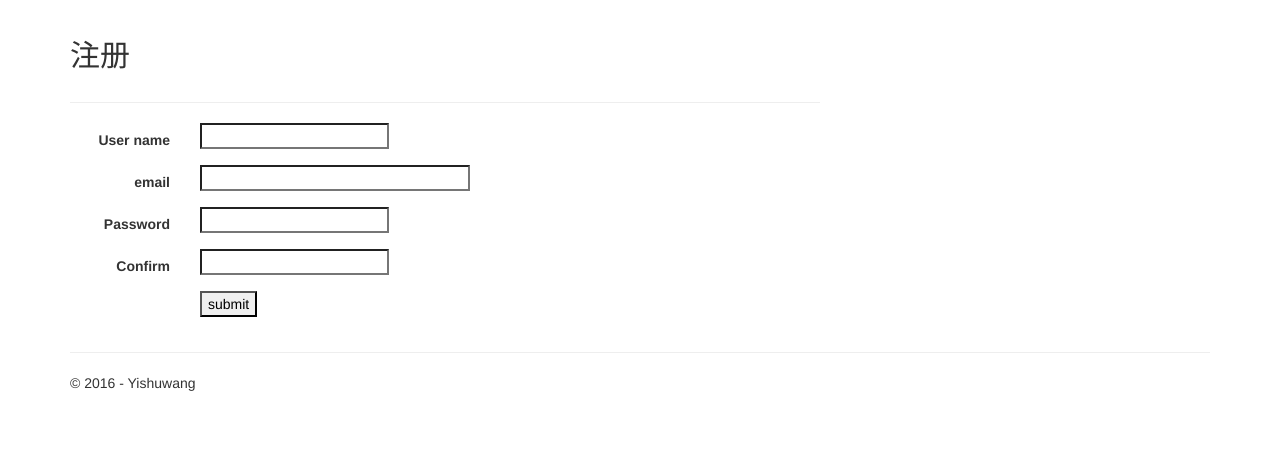
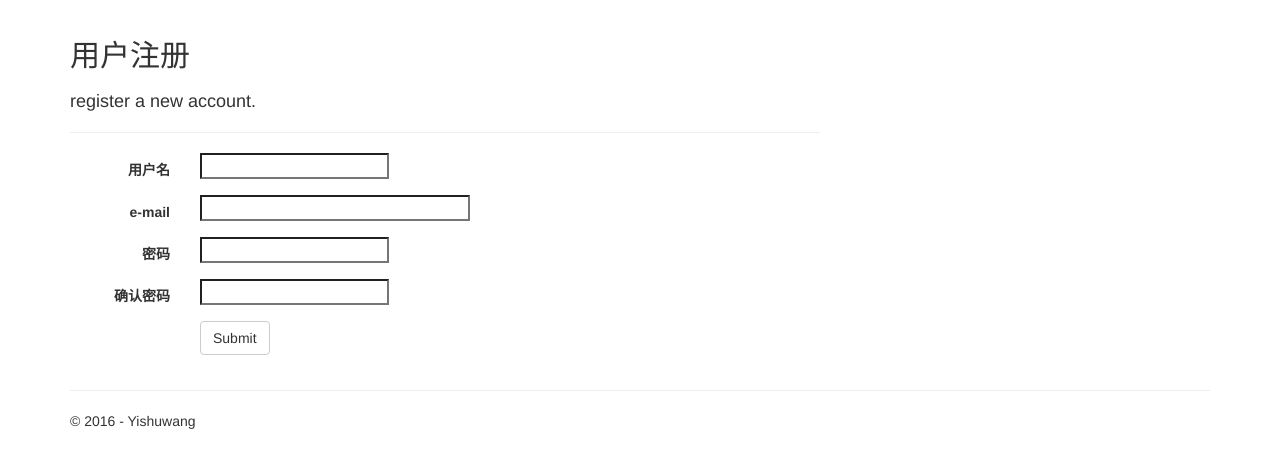
Before and after one commit to shenqili/Yishuwang, a Django app: page /register in a window 1280 px wide. Shown: the part 51-519 px from the top of the page. Run offline with Django 3.2, Linux system fonts and the light colour scheme; some libraries are stand-ins or nearby versions.

Commit message:
Update register.html

```diff
--- a/app/templates/app/register.html
+++ b/app/templates/app/register.html
@@ -2,57 +2,51 @@
 
 {% block content %}
 
-<h2>{{ title }}</h2>
+<h2>用户注册</h2>
 <div class="row">
     <div class="col-md-8">
-        <section id="RegisterForm">
+        <section>
             <form action="" method="post" class="form-horizontal">
                 {% csrf_token %}
+                <h4>register a new account.</h4>
+
                 <hr />
                 <div class="form-group">
-                    <label for="id_username" class="col-md-2 control-label">User name</label>
+                    <label for="id_username" class="col-md-2 control-label">用户名</label>
                     <div class="col-md-10">
-                       {{ form.username }}
+                        {{form.username}} {{form.username.errors}}
                     </div>
                 </div>
                 <div class="form-group">
-                    <label for="id_password" class="col-md-2 control-label">email</label>
+                    <label for="id_password" class="col-md-2 control-label">e-mail</label>
                     <div class="col-md-10">
-                        {{ form.email }}
+                        {{form.email}} {{form.email.errors}}
                     </div>
                 </div>
                 <div class="form-group">
-                    <label for="id_password1" class="col-md-2 control-label">Password</label>
+                    <label for="id_password" class="col-md-2 control-label">密码</label>
                     <div class="col-md-10">
-                       {{ form.password1 }}
+                        {{form.password1}} {{form.password1.errors}}
                     </div>
                 </div>
                 <div class="form-group">
-                    <label for="id_password" class="col-md-2 control-label">Confirm</label>
+                    <label for="id_password" class="col-md-2 control-label">确认密码</label>
                     <div class="col-md-10">
-                        {{ form.password2 }}
+                        {{form.password2}}  {{form.password2.errors}}
                     </div>
                 </div>
 
                 <div class="form-group">
                     <div class="col-md-offset-2 col-md-10">
-                         <input type = 'submit' placeholder="submit" value="submit" >
+                        <input type = 'submit'  value="Submit" class="btn btn-default" />
                     </div>
                 </div>
-                {% if form.errors %}
-                <p class="validation-summary-errors">Please enter a correct user name and password.</p>
-                {% endif %}
+                {% for items in errors %}
+                <p class="validation-summary-errors"> {{items}} </p>
+                {% endfor %}
             </form>
         </section>
     </div>
 </div>
 
 {% endblock %}
-
-
-{% block scripts %}
-
-    {% load staticfiles %}
-<script src="{% static 'app/scripts/jquery.validate.min.js' %}"></script>
-
-{% endblock %}
```
